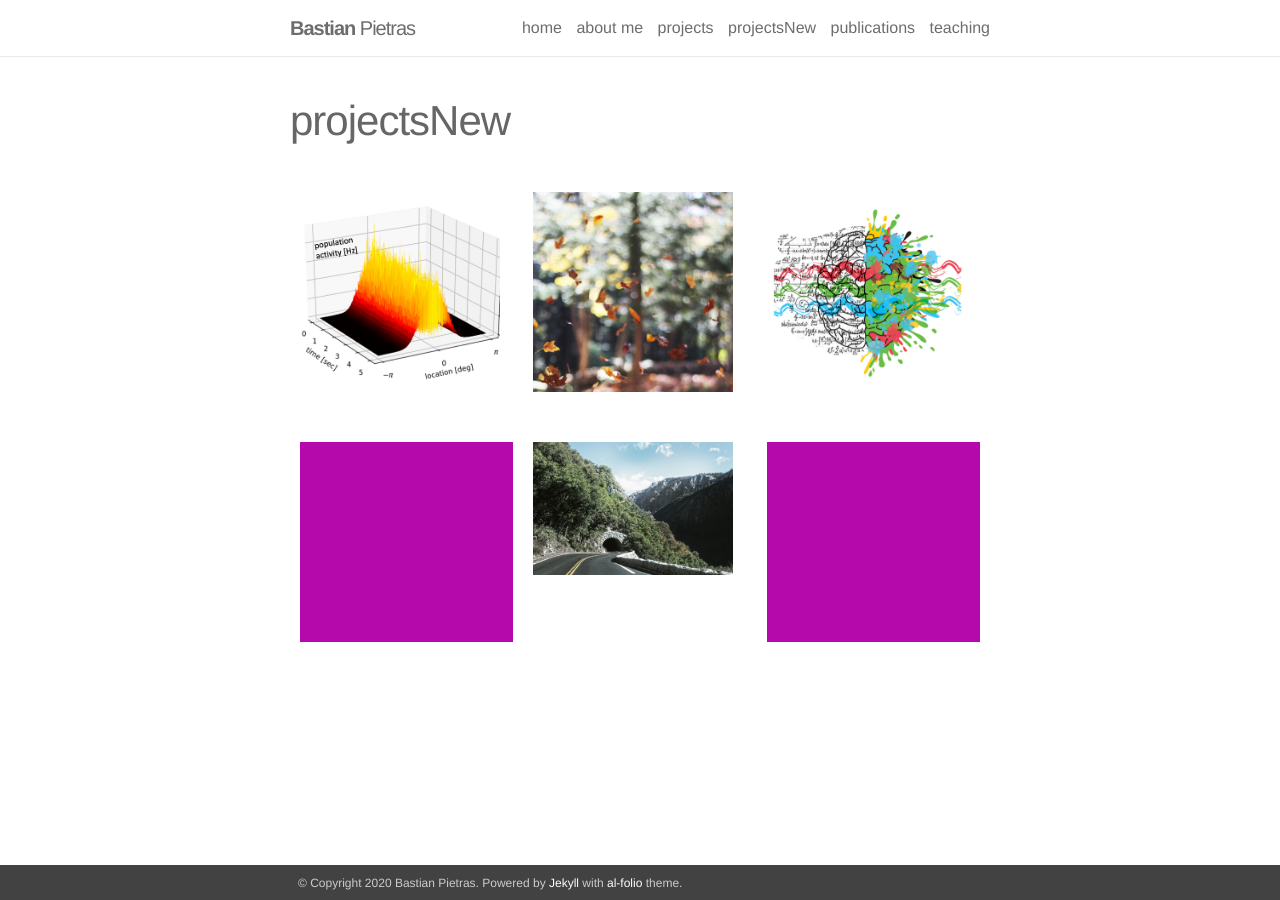
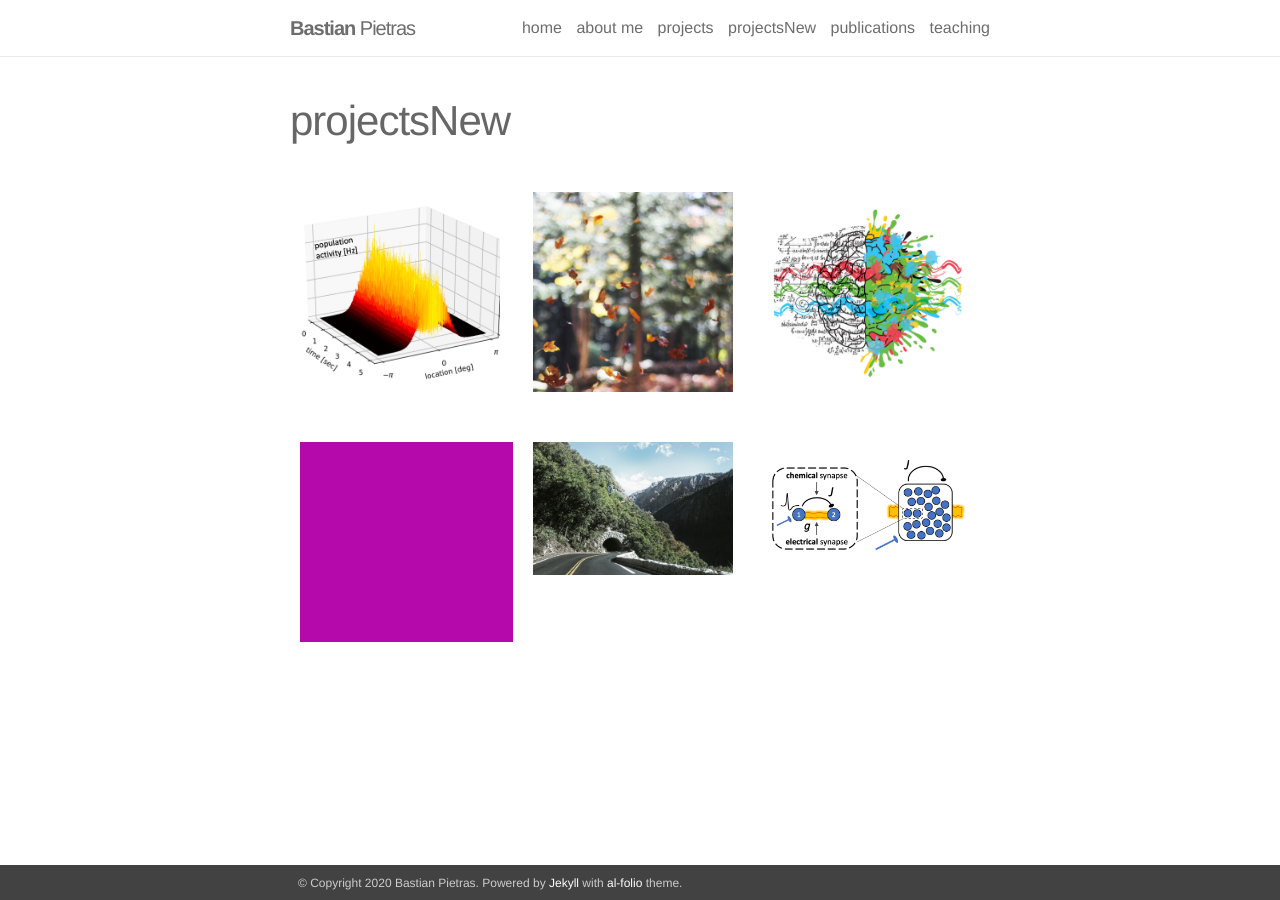
Before and after one commit to BastianPietras/bastianpietras.github.io, a Jekyll site: the page built from _pages/projectsNew.md, in a window 1280 px wide. Built offline with Jekyll 4.4.1, drawn with Linux system fonts in a browser that asks for light colours.

Commit message:
Update QIFgap.markdown

```diff
--- a/_projects/QIFgap.markdown
+++ b/_projects/QIFgap.markdown
@@ -2,7 +2,7 @@
 layout: page
 title: QIF neurons with gap junctions
 description: exact low-dimensional network dynamics
-img:
+img: /assets/img/qifgap_cover.png
 ---
 
 Every project has a beautiful feature shocase page. It's easy to include images, in a flexible 3-column grid format. Make your photos 1/3, 2/3, or full width.
```
